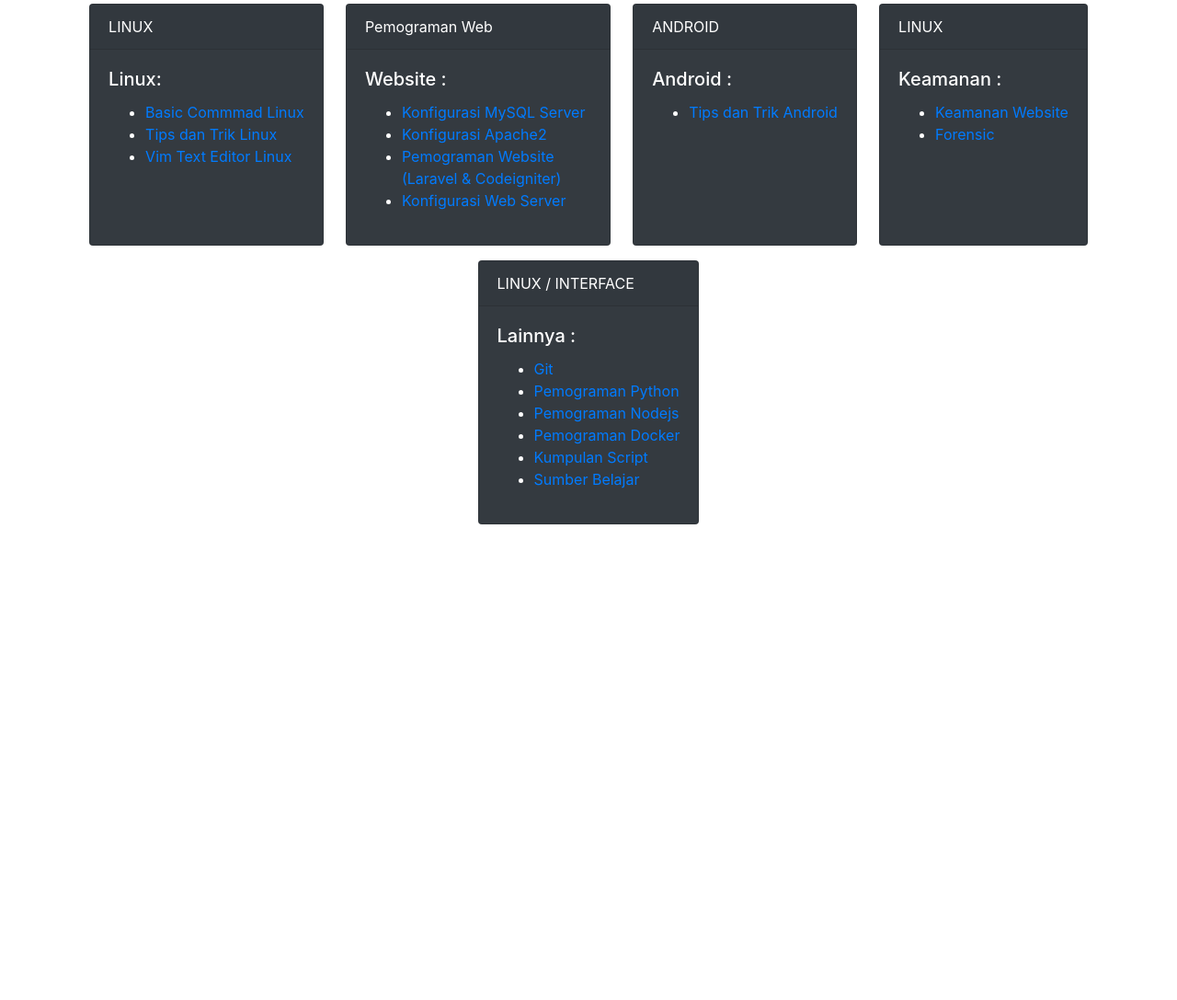
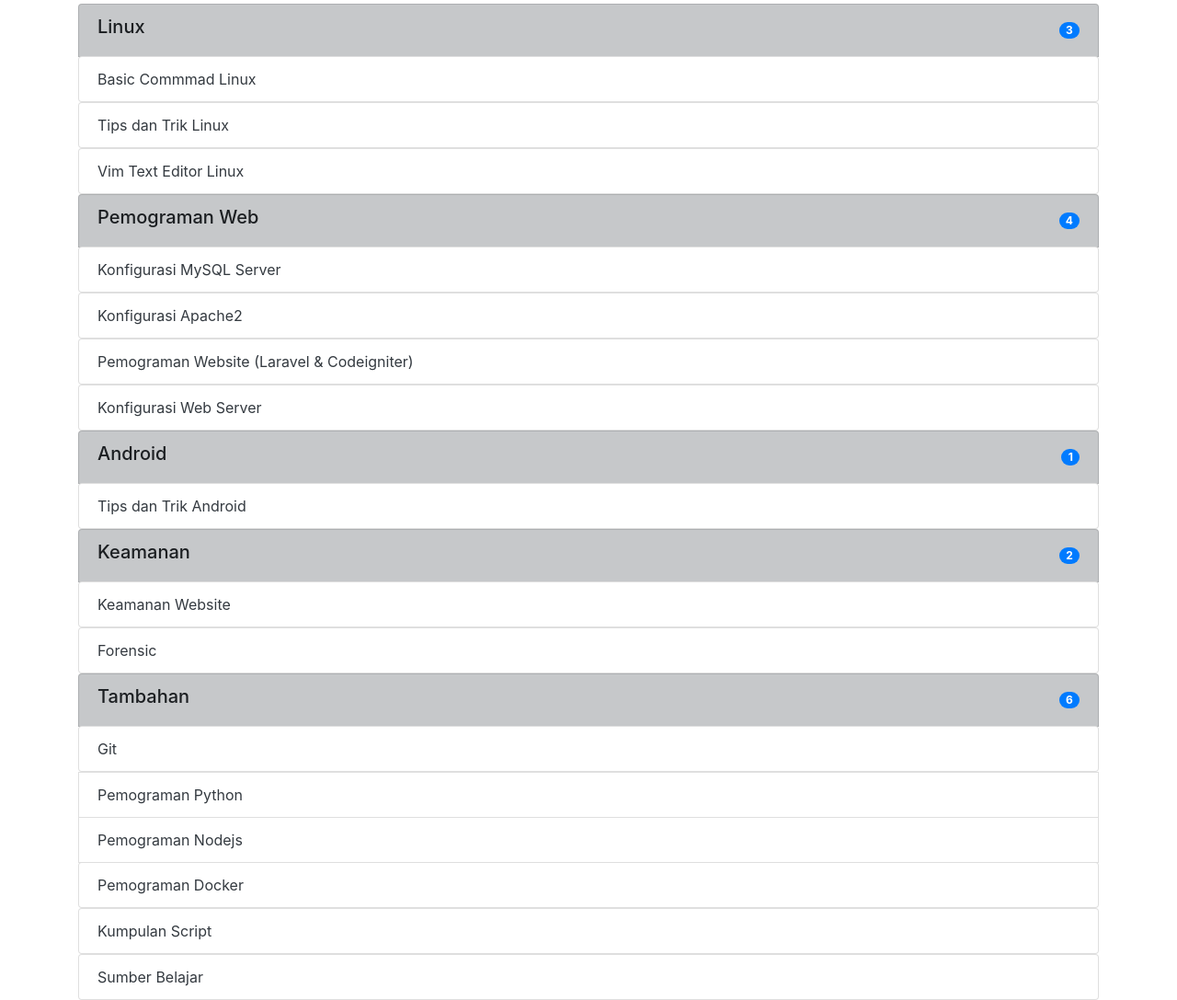
Before and after one commit to dwiHard/fivebyte.github.io, a plain HTML site: page index.html in a window 1280 px wide. Shown: the part 727-1814 px from the top of the page at 92% size. Before the commit the page ends 1313 px from the top, so only its background shows below. Drawn offline with nearby package versions, Linux system fonts and the light colour scheme.

Commit message:
re desain index

```diff
--- a/index.html
+++ b/index.html
@@ -7,9 +7,24 @@
   <title></title>
   <link rel="preconnect" href="https://fonts.googleapis.com">
   <link rel="preconnect" href="https://fonts.gstatic.com" crossorigin>
-  <link rel="stylesheet" href="bootstrap.css">
+  <!-- CSS only -->
+  <link rel="stylesheet" href="https://cdn.jsdelivr.net/npm/bootstrap@4.0.0/dist/css/bootstrap.min.css"
+    integrity="sha384-Gn5384xqQ1aoWXA+058RXPxPg6fy4IWvTNh0E263XmFcJlSAwiGgFAW/dAiS6JXm" crossorigin="anonymous">
   <link rel="stylesheet" href="style.css">
-  <link href="https://fonts.googleapis.com/css2?family=Kosugi+Maru&family=Montserrat:wght@700&family=Open+Sans&display=swap" rel="stylesheet">
+  <link
+    href="https://fonts.googleapis.com/css2?family=Kosugi+Maru&family=Montserrat:wght@700&family=Open+Sans&display=swap"
+    rel="stylesheet">
+  <!-- JavaScript Bundle with Popper -->
+  <script src="https://code.jquery.com/jquery-3.2.1.slim.min.js"
+    integrity="sha384-KJ3o2DKtIkvYIK3UENzmM7KCkRr/rE9/Qpg6aAZGJwFDMVNA/GpGFF93hXpG5KkN"
+    crossorigin="anonymous"></script>
+  <script src="https://cdn.jsdelivr.net/npm/popper.js@1.12.9/dist/umd/popper.min.js"
+    integrity="sha384-ApNbgh9B+Y1QKtv3Rn7W3mgPxhU9K/ScQsAP7hUibX39j7fakFPskvXusvfa0b4Q"
+    crossorigin="anonymous"></script>
+  <script src="https://cdn.jsdelivr.net/npm/bootstrap@4.0.0/dist/js/bootstrap.min.js"
+    integrity="sha384-JZR6Spejh4U02d8jOt6vLEHfe/JQGiRRSQQxSfFWpi1MquVdAyjUar5+76PVCmYl"
+    crossorigin="anonymous"></script>
+
 </head>
 
 <body style="background-color: white;color:black">
@@ -20,73 +35,94 @@
     <p style="font-family: 'Montserrat', sans-serif;font-weight: 700;font-size: 40px" align="center">Five Byte 五 バイト</p>
   </div>
   <div class="container">
-    <p style="color: rgb(0, 0, 0);font-family: 'Open Sans', sans-serif;text-align: justify;margin-top: 13px;" width="320px">&emsp;&emsp;Github yang dibangun dan dikembangkan oleh Hardiyanto. Sebagian besar github ini berisi catatan / rangkuman yang berhubungan dengan Teknologi komputer. Seperti, Sistem Operasi GNU/Linux, jaringan komputer, bahasa pemograman, basis data dan konfigurasi tools serta hal-hal lain yang masih berkaitan dengan komputer yang saya rangkum dari hasil berekplorasi dalam menggunakan sistem operasi <b>GNU/Linux, Android & Linux</b>.</p>
+    <p style="color: rgb(0, 0, 0);font-family: 'Open Sans', sans-serif;text-align: justify;margin-top: 13px;"
+      width="320px">&emsp;&emsp;Github yang dibangun dan dikembangkan oleh Hardiyanto. Sebagian besar github ini berisi
+      catatan / rangkuman yang berhubungan dengan Teknologi komputer. Seperti, Sistem Operasi GNU/Linux, jaringan
+      komputer, bahasa pemograman, basis data dan konfigurasi tools serta hal-hal lain yang masih berkaitan dengan
+      komputer yang saya rangkum dari hasil berekplorasi dalam menggunakan sistem operasi <b>GNU/Linux, Android &
+        Linux</b>.</p>
   </div>
   </div>
 
   <div class="container">
     <p style="font-family: 'Montserrat', sans-serif;font-weight: 700;font-size: 40px" align="center">Daftar Isi </p>
-  </div>
-
-  <div class="container">
-    <div class="d-flex justify-content-around flex-wrap">
-      <div class="card text-white bg-dark mb-3" style="max-width: 18rem;">
-        <div class="card-header">LINUX</div>
-        <div class="card-body">
-          <h5 class="card-title">Linux: </h5>
-          <ul>
-            <li><a class="link" href="https://github.com/dwiHard/five_byte.github.io/blob/master/Tips/BasicLinux.md">Basic Commmad Linux</a></li>
-            <li><a href="https://github.com/dwiHard/five_byte.github.io/blob/master/Tips/linux.md" class="link">Tips dan Trik Linux</a></li>
-            <li><a href="https://github.com/dwiHard/five_byte.github.io/blob/master/vim/vim.md" class="link">Vim Text Editor Linux</a></li>
-          </ul>
-        </div>
-      </div>
-      <div class="card text-white bg-dark mb-3" style="max-width: 18rem;">
-        <div class="card-header">Pemograman Web</div>
-        <div class="card-body">
-          <h5 class="card-title">Website :</h5>
-          <ul>
-            <li><a href="https://github.com/dwiHard/five_byte.github.io/blob/master/mysql/mysql.md" class="link">Konfigurasi MySQL Server</a></li>
-            <li><a href="https://github.com/dwiHard/five_byte.github.io/blob/master/apache2/Apache2.md" class="link">Konfigurasi Apache2</a></li>
-            <li><a href="https://github.com/dwiHard/five_byte.github.io/blob/master/pemogramanWeb/README.md" class="link">Pemograman Website (Laravel & Codeigniter)</a></li>
-            <li><a href="https://github.com/dwiHard/five_byte.github.io/blob/master/webserver/webserver.md" class="link">Konfigurasi Web Server</a></li>
-          </ul>
-        </div>
-      </div>
-      <div class="card text-white bg-dark mb-3" style="max-width: 18rem;">
-        <div class="card-header">ANDROID</div>
-        <div class="card-body">
-          <h5 class="card-title">Android :</h5>
-          <ul>
-            <li><a href="https://github.com/dwiHard/five_byte.github.io/blob/master/Tips/android.md" class="link">Tips dan Trik Android</a></li>
-          </ul>
-        </div>
-      </div>
-      <div class="card text-white bg-dark mb-3" style="max-width: 18rem;">
-        <div class="card-header">LINUX</div>
-        <div class="card-body">
-          <h5 class="card-title">Keamanan :</h5>
-          <ul>
-            <li><a href="https://github.com/dwiHard/five_byte.github.io/blob/master/webserver/KeamananWeb.md" class="link">Keamanan Website</a></li>
-            <li><a href="https://github.com/dwiHard/five_byte.github.io/blob/master/forensic/forensic.md" class="link">Forensic</a></li>
-          </ul>
-        </div>
-      </div>
-      <div class="card text-white bg-dark mb-3" style="max-width: 18rem;">
-        <div class="card-header">LINUX / INTERFACE</div>
-        <div class="card-body">
-          <h5 class="card-title">Lainnya :</h5>
-          <ul>
-            <li><a href="https://github.com/dwiHard/five_byte.github.io/blob/master/Tips/git.md" class="link">Git</a></li>
-            <li><a href="https://github.com/dwiHard/five_byte.github.io/blob/master/python/python.md" class="link">Pemograman Python</a></li>
-            <li><a href="https://github.com/dwiHard/five_byte.github.io/blob/master/nodejs/nodejs.md" class="link">Pemograman Nodejs</a></li>
-            <li><a href="https://github.com/dwiHard/five_byte.github.io/blob/master/docker/docker.md" class="link">Pemograman Docker</a></li>
-            <li><a href="https://github.com/dwiHard/five_byte.github.io/blob/master/LinuxConfigBackup/MyConfig.md" class="link">Kumpulan Script</a></li>
-            <li><a href="https://github.com/dwiHard/five_byte.github.io/blob/master/Tips/linkInspirasi.md" class="link">Sumber Belajar</a></li>
-          </ul>
-        </div>
-      </div>
-    </div>
+    <ul class="list-group">
+      <li class="list-group-item d-flex justify-content-between align-items-center list-group-item-dark">
+        <h5>Linux</h5>
+        <span class="badge badge-primary badge-pill">3</span>
+      </li>
+      <a href="https://github.com/dwiHard/five_byte.github.io/blob/master/Tips/BasicLinux.md" class="text-dark"><li class="list-group-item d-flex justify-content-between align-items-center">
+        Basic Commmad Linux
+      </li></a>
+      <a href="https://github.com/dwiHard/five_byte.github.io/blob/master/Tips/linux.md" class="text-dark"><li class="list-group-item d-flex justify-content-between align-items-center">
+        Tips dan Trik Linux
+      </li></a>
+      <a href="https://github.com/dwiHard/five_byte.github.io/blob/master/vim/vim.md" class="text-dark"><li class="list-group-item d-flex justify-content-between align-items-center">
+        Vim Text Editor Linux
+      </li></a>
+    </ul>
+    <ul class="list-group">
+      <li class="list-group-item d-flex justify-content-between align-items-center list-group-item-dark">
+        <h5>Pemograman Web</h5>
+        <span class="badge badge-primary badge-pill">4</span>
+      </li>
+      <a href="https://github.com/dwiHard/five_byte.github.io/blob/master/mysql/mysql.md" class="text-dark"><li class="list-group-item d-flex justify-content-between align-items-center">
+        Konfigurasi MySQL Server
+      </li></a>
+      <a href="https://github.com/dwiHard/five_byte.github.io/blob/master/apache2/Apache2.md" class="text-dark"><li class="list-group-item d-flex justify-content-between align-items-center">
+        Konfigurasi Apache2
+      </li></a>
+      <a href="https://github.com/dwiHard/five_byte.github.io/blob/master/pemogramanWeb/README.md" class="text-dark"><li class="list-group-item d-flex justify-content-between align-items-center">
+        Pemograman Website (Laravel & Codeigniter)
+      </li></a>
+      <a href="https://github.com/dwiHard/five_byte.github.io/blob/master/webserver/webserver.md" class="text-dark"><li class="list-group-item d-flex justify-content-between align-items-center">
+        Konfigurasi Web Server
+      </li></a>
+    </ul>
+    <ul class="list-group">
+      <li class="list-group-item d-flex justify-content-between align-items-center list-group-item-dark">
+        <h5>Android</h5>
+        <span class="badge badge-primary badge-pill">1</span>
+      </li>
+      <a href="https://github.com/dwiHard/five_byte.github.io/blob/master/Tips/android.md" class="text-dark"><li class="list-group-item d-flex justify-content-between align-items-center">
+        Tips dan Trik Android
+      </li></a>
+    </ul>
+    <ul class="list-group">
+      <li class="list-group-item d-flex justify-content-between align-items-center list-group-item-dark">
+        <h5>Keamanan</h5>
+        <span class="badge badge-primary badge-pill">2</span>
+      </li>
+      <a href="https://github.com/dwiHard/five_byte.github.io/blob/master/webserver/KeamananWeb.md" class="text-dark"><li class="list-group-item d-flex justify-content-between align-items-center">
+        Keamanan Website
+      </li></a>
+      <a href="https://github.com/dwiHard/five_byte.github.io/blob/master/forensic/forensic.md" class="text-dark"><li class="list-group-item d-flex justify-content-between align-items-center">
+        Forensic
+      </li></a>
+    </ul>
+    <ul class="list-group">
+      <li class="list-group-item d-flex justify-content-between align-items-center list-group-item-dark">
+        <h5>Tambahan</h5>
+        <span class="badge badge-primary badge-pill">6</span>
+      </li>
+      <a href="https://github.com/dwiHard/five_byte.github.io/blob/master/Tips/git.md" class="text-dark"><li class="list-group-item d-flex justify-content-between align-items-center">
+        Git
+      </li></a>
+      <a href="https://github.com/dwiHard/five_byte.github.io/blob/master/python/python.md" class="text-dark"><li class="list-group-item d-flex justify-content-between align-items-center">
+        Pemograman Python
+      <a href="https://github.com/dwiHard/five_byte.github.io/blob/master/nodejs/nodejs.md" class="text-dark"><li class="list-group-item d-flex justify-content-between align-items-center">
+        Pemograman Nodejs
+      </li></a>
+      <a href="https://github.com/dwiHard/five_byte.github.io/blob/master/docker/docker.md" class="text-dark"><li class="list-group-item d-flex justify-content-between align-items-center">
+        Pemograman Docker
+      </li></a>
+      <a href="https://github.com/dwiHard/five_byte.github.io/blob/master/LinuxConfigBackup/MyConfig.md" class="text-dark"><li class="list-group-item d-flex justify-content-between align-items-center">
+        Kumpulan Script
+      </li></a>
+      <a href="https://github.com/dwiHard/five_byte.github.io/blob/master/Tips/linkInspirasi.md" class="text-dark"><li class="list-group-item d-flex justify-content-between align-items-center">
+        Sumber Belajar
+      </li></a>
+    </ul>
   </div>
 </body>
 
```
